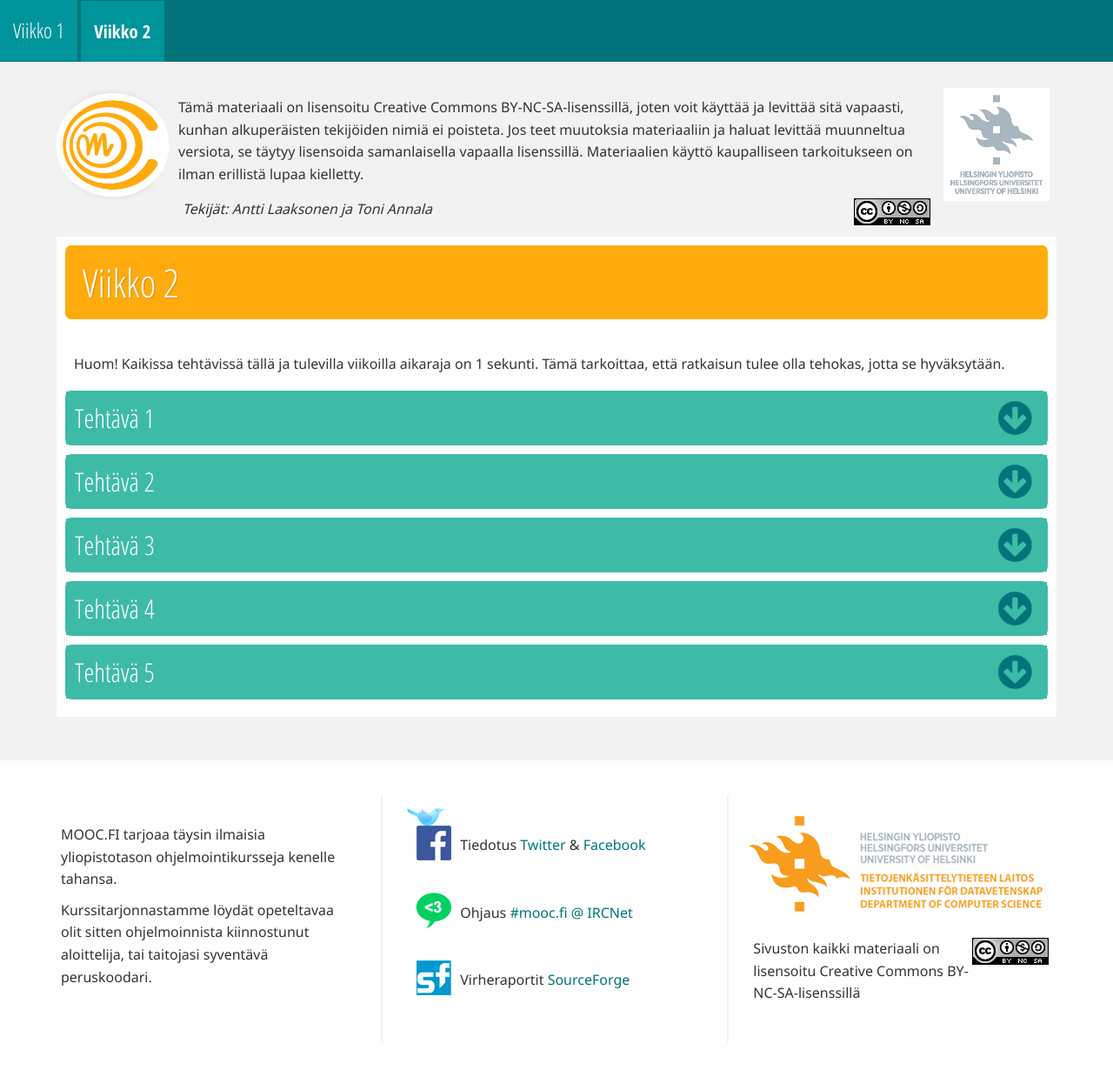
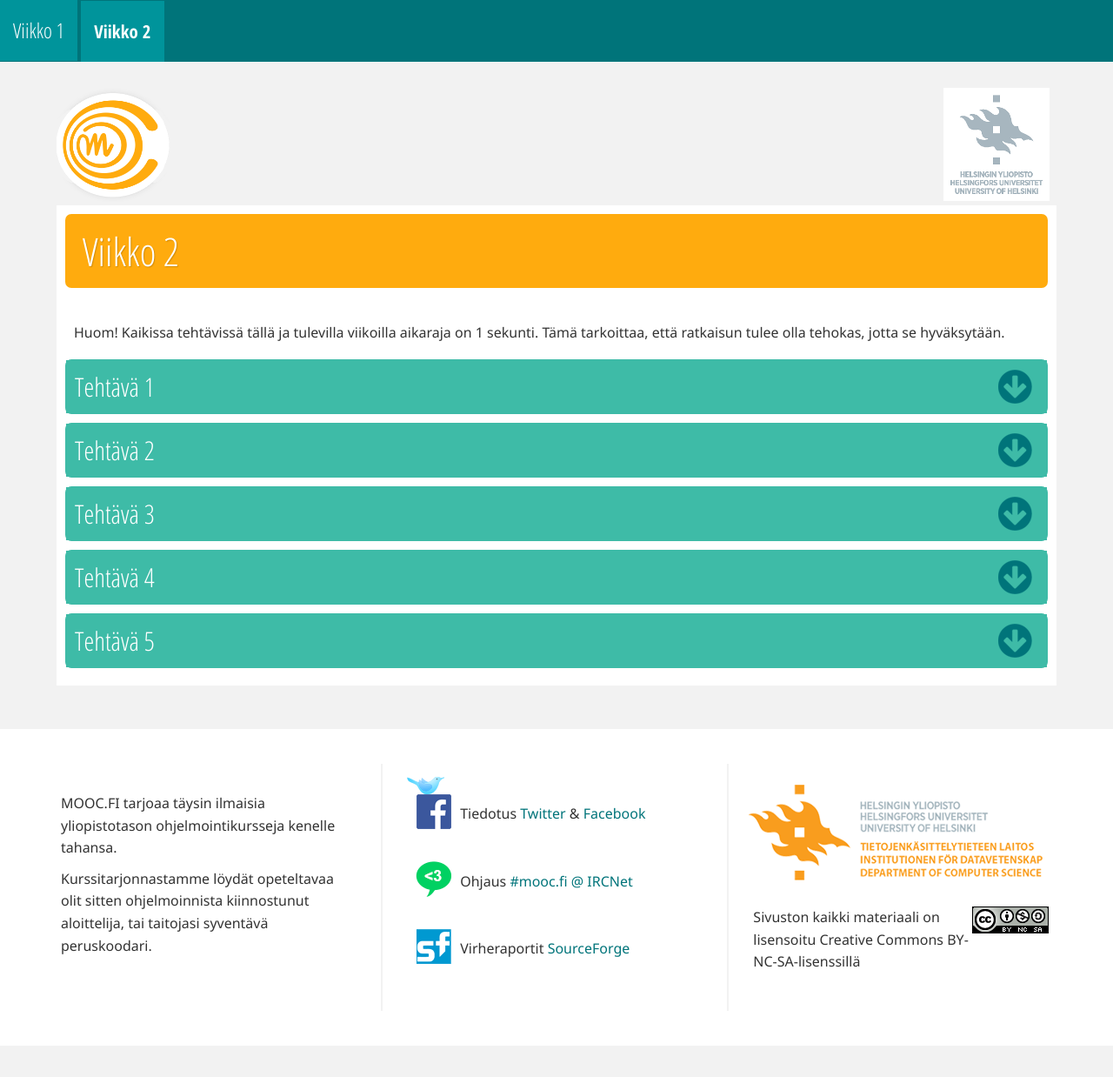
Before and after one commit to moocfi/2015-algoritmit, a Jekyll site: the page built from viikko2.html, in a window 1280 px wide. Shown: the whole page at 87% size. Built offline with Jekyll 4.4.1, drawn with Linux system fonts in a browser that asks for light colours; nearby versions of some CDN libraries; after the commit the page ends 1202 px from its top, so only the background shows below that.

Commit message:
Copyright remove

```diff
--- a/_layouts/material.html
+++ b/_layouts/material.html
@@ -34,11 +34,6 @@
 			<header>
 				<div class="organiser"><a href="http://cs.helsinki.fi"><img id="organiser" src="{{ "/img/hy.png" | prepend: site.baseurl }}" alt="Helsingin yliopisto, University of Helsinki"></a></div>
 				<div class="mooc"><a href="http://mooc.fi"><img id="mooc "src="{{ "/img/logo.png" | prepend: site.baseurl }}" alt="MOOC.FI"></a></div>
-
-				<p>Tämä materiaali on lisensoitu Creative Commons BY-NC-SA-lisenssillä, joten voit käyttää ja levittää sitä vapaasti, kunhan alkuperäisten tekijöiden nimiä ei poisteta. Jos teet muutoksia materiaaliin ja haluat levittää muunneltua versiota, se täytyy lisensoida samanlaisella vapaalla lisenssillä. Materiaalien käyttö kaupalliseen tarkoitukseen on ilman erillistä lupaa kielletty.</p>
-
-				<p id="by-line">Tekijät: Antti Laaksonen ja Toni Annala</p>
-				<p id="material-license"><img src="{{ "/img/copyright.png" | prepend: site.baseurl }}" width="88" height="31" alt="Creative Commons copyright" class="cc"></p>
 			</header>
 
 			<article>
```
